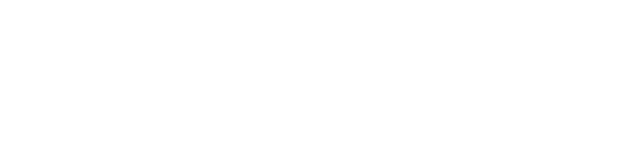
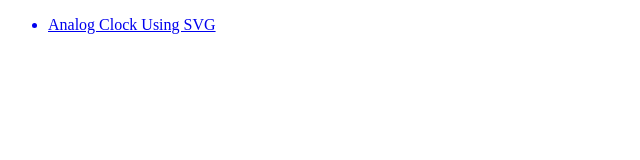
Before and after one commit to wlnewton/projects, a plain HTML site: page index.html in a window 1280 px wide. Shown: the whole page, without its empty margins (0-640 px from the left). Drawn offline with Linux system fonts and the light colour scheme.

Commit message:
put my clock in a div .box and added a page link from the mein projects page. Also added styles/style.css

```diff
--- a/index.html
+++ b/index.html
@@ -7,7 +7,9 @@
 </head>
 
 <body>
-
+  <ul>
+    <a href="analog-clock-using-svg.html"><li>Analog Clock Using SVG</li></a>
+  </ul>
 </body>
 
 </html>
```
Also changed, not shown: analog-clock-using-svg.html (+1 -1 lines), styles/style.css (added).
